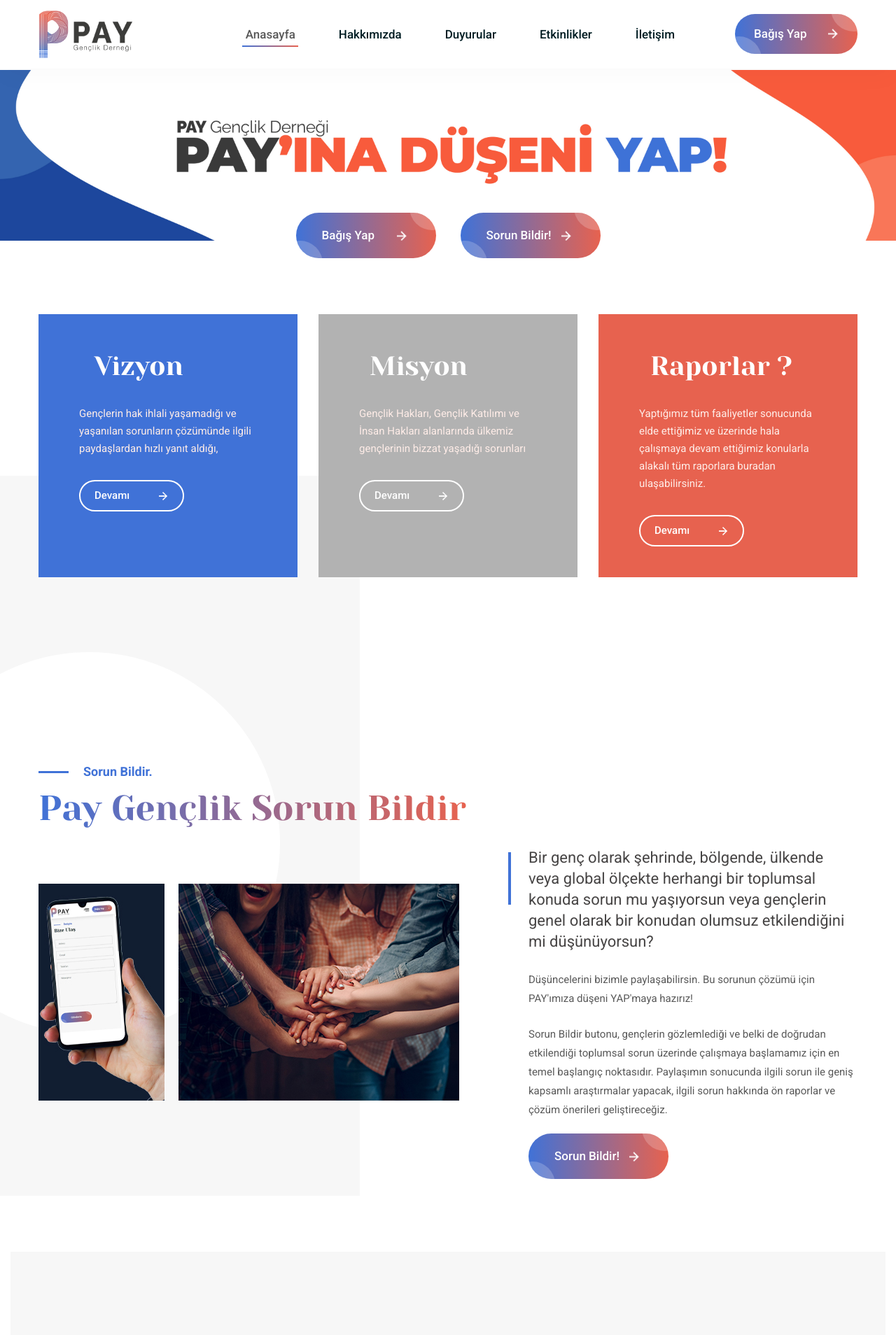
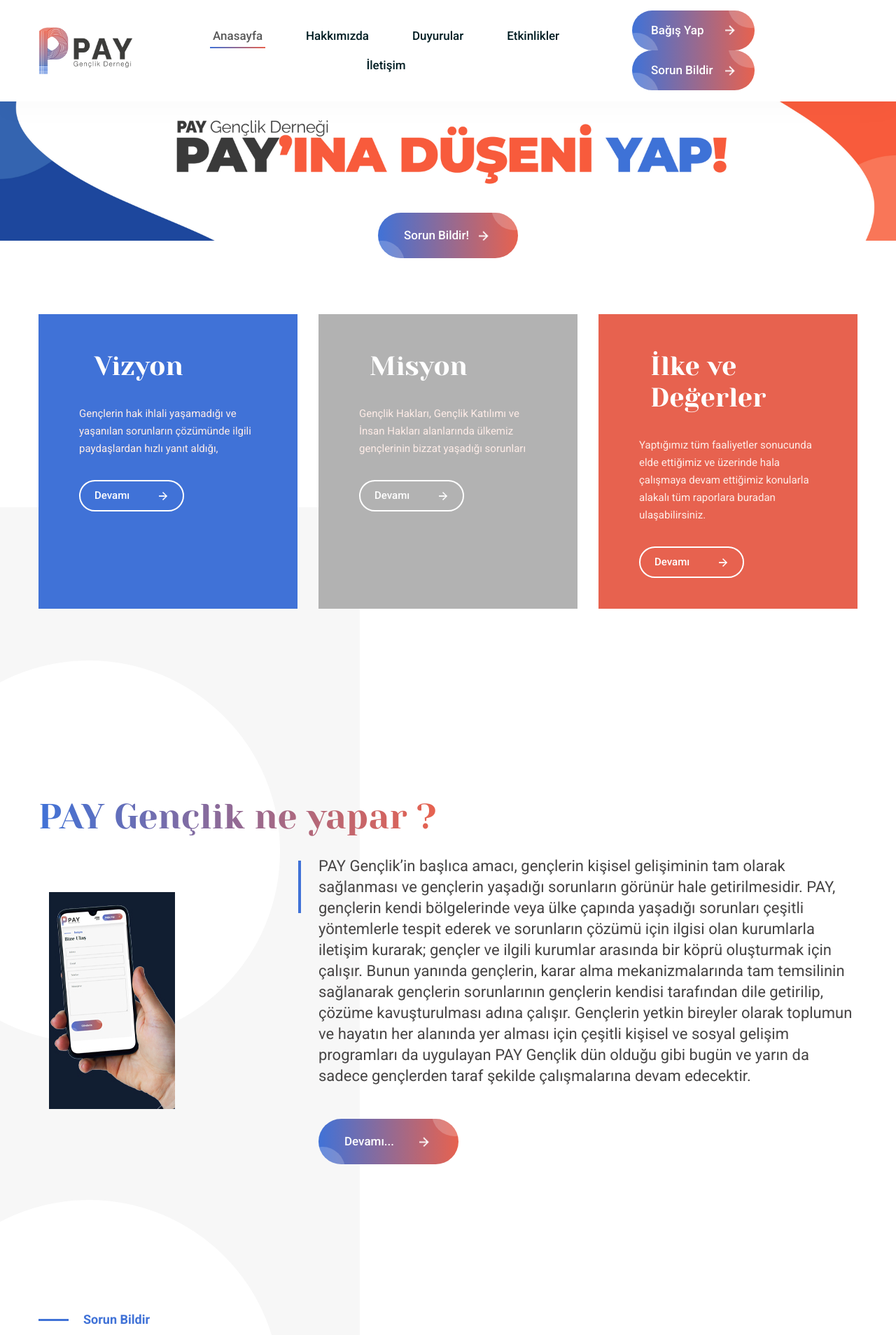
Before and after one commit to Pay-Genclik-Dernegi/openFE, a PHP site: page / in a window 1280 px wide. Shown: the top 1908 px of the page at 70% size. Run offline with PHP 8.4, Linux system fonts and the light colour scheme.

Commit message:
19-05-2023 FE Düzenlemeleri

```diff
--- a/_about.php
+++ b/_about.php
@@ -16,7 +16,7 @@
         <div class="row">
           <div class="col-lg-9">
             <div class="section-title">
-              <h5 class="subtitle line-theme-color">Hakkımızda.</h5>
+              <h5 class="subtitle line-theme-color">Hakkımızda</h5>
             </div>
           </div>
         </div>
--- a/_brands.php
+++ b/_brands.php
@@ -16,7 +16,7 @@
         <div class="row">
           <div class="col-lg-9">
             <div class="section-title">
-              <h5 class="subtitle line-theme-color">Kurumsal Kimlik.</h5>
+              <h5 class="subtitle line-theme-color">Kurumsal Kimlik</h5>
             </div>
           </div>
         </div>
--- a/_donation.php
+++ b/_donation.php
@@ -16,7 +16,7 @@
         <div class="row">
           <div class="col-lg-9">
             <div class="section-title">
-              <h5 class="subtitle line-theme-color">Bağış Yap.</h5>
+              <h5 class="subtitle line-theme-color">Bağış Yap</h5>
               <h2 class="title"><span>Farklı yöntemlerle</span> PAY'ına düşeni YAP'abilirsin! </h2>
             </div>
           </div>
--- a/_events.php
+++ b/_events.php
@@ -16,7 +16,7 @@
         <div class="row">
           <div class="col-lg-9">
             <div class="section-title">
-              <h5 class="subtitle line-theme-color">Etkinlikler.</h5>
+              <h5 class="subtitle line-theme-color">Etkinlikler</h5>
             </div>
           </div>
         </div>
--- a/_footer.php
+++ b/_footer.php
@@ -9,7 +9,7 @@
                             <a class="footer-logo" href="index.php">
                                 <img src="assets/img/logo.png" alt="Logo">
                             </a>
-                            <p>PAY Gençlik, paylaşmayı yaşamın merkezine alan, paylaşmanın ve ortak hareket etmenin gücüne inanan, <b>Farabi’nin Hak, Liyakat, Pay teorisinden</b>  aldığı ilhamla gençliğin dolayısıyla toplumun kalkınmasını hedefleyen, gençlerle iyiliği, güzelliği ve bilgiyi paylaşmada <b>payına düşeni yapmaya</b> çalışan profesyonellerin ortak bir paydada toplanarak kurduğu bir gençlik derneğidir.</p>
+                            <p>PAY Gençlik, paylaşmayı yaşamın merkezine alan, paylaşmanın ve ortak hareket etmenin gücüne inanan, <b>Farabi’nin Hak, Liyakat, PAY teorisinden</b>  aldığı ilhamla gençliğin dolayısıyla toplumun kalkınmasını hedefleyen, gençlerle iyiliği, güzelliği ve bilgiyi paylaşmada <b>PAYına düşeni yapmaya</b> çalışan profesyonellerin ortak bir paydada toplanarak kurduğu bir gençlik derneğidir.</p>
                         </div>
                     </div>
                 </div>
@@ -60,7 +60,7 @@
                 </div>
                 <div class="col-sm-6 col-md-6 col-lg-4 col-xl-4">
                     <div class="widget-item menu-wrap-two-column">
-                        <h4 class="widget-title line-style">Hızlı Linkler</h4>
+                        <h4 class="widget-title line-style">Hızlı Bağlantılar</h4>
                         <nav class="widget-menu-wrap">
                             <div class="row">
                                 <div class="col-6 col-sm-6 col-md-6 pr-sm-5">
--- a/_header.php
+++ b/_header.php
@@ -18,7 +18,8 @@
                                 <ul class="submenu-nav">
                                     <li><a href="?s=vizyon">Vizyon</a></li>
                                     <li><a href="?s=misyon">Misyon</a></li>
-                                    <li><a href="?s=teams">Ekip</a></li>
+                                    <li><a href="?s=ilke_ve_degerler">İlke ve Değerler</a></li>
+                                    <li><a href="?s=teams">Yönetim Kurulu</a></li>
                                     <li><a href="?s=brands">Kurumsal Kimlik</a></li>
                                 </ul>
                             </li>
@@ -35,6 +36,8 @@
                         </button>
                         <a href="?s=donation" class="btn-theme btn-gradient btn-slide btn-style">Bağış Yap <img
                                 class="icon icon-img" src="assets/img/icons/arrow-line-right2.png" alt="Icon"></a>
+                        <a href="?s=reprt_it" class="btn-theme btn-gradient btn-slide btn-style">Sorun Bildir <img
+                                class="icon icon-img" src="assets/img/icons/arrow-line-right2.png" alt="Icon"></a>
                     </div>
                 </div>
             </div>
--- a/_homepage.php
+++ b/_homepage.php
@@ -3,7 +3,7 @@
     <img src="assets/img/banner/pay_banner.jpg" width="1920" height="366" alt="">
   </section>
   <div class="d-flex mx-auto justify-content-center ikiliButton">
-    <a href="?s=donation" class="btn-theme btn-gradient btn-slide btn-style" style="margin-right: 35px;">Bağış Yap <img
+    <a href="?s=donation" class="btn-theme btn-gradient btn-slide btn-style d-none" style="margin-right: 35px;">Bağış Yap <img
         class="icon icon-img" src="assets/img/icons/arrow-line-right2.png" alt="Icon"></a>
     <a href="?s=reprt_it" class="btn-theme btn-gradient btn-slide btn-style">Sorun Bildir! <img
         class="icon icon-img" src="assets/img/icons/arrow-line-right2.png" alt="Icon"></a>
@@ -38,7 +38,7 @@
         <div class="col-md-6 col-lg-4">
           <div class="icon-box-item item-three" style="height: 100%;">
             <div class="icon-box-top">
-              <h4 class="title">Raporlar ?</h4>
+              <h4 class="title">İlke ve Değerler</h4>
             </div>
             <div class="content">
               <p>Yaptığımız tüm faaliyetler sonucunda elde ettiğimiz ve üzerinde hala çalışmaya devam ettiğimiz konularla alakalı tüm raporlara buradan ulaşabilirsiniz.</p>
@@ -56,8 +56,41 @@
         <div class="col-lg-9">
           <div class="section-title position-relative z-index-1" data-aos="fade-up"
                data-aos-duration="1000">
-            <h5 class="subtitle line-theme-color">Sorun Bildir.</h5>
-            <h2 class="title"><span>Pay Gençlik Sorun Bildir</span></h2>
+            <h2 class="title"><span>PAY Gençlik ne yapar ?</span></h2>
+          </div>
+        </div>
+      </div>
+      <div class="row">
+        <div class="col-xl-4">
+          <div class="layer-style" data-aos="fade-up" data-aos-duration="1100">
+            <div class="thumb">
+              <div class="row m-0">
+                <div class="col-12 tilt-animation">
+                  <img src="assets/img/banner/1.jpg" alt="PAY Gençlik ne yapar ?">
+                </div>
+              </div>
+            </div>
+          </div>
+        </div>
+        <div class="col-xl-8">
+          <div class="about-content" data-aos="fade-up" data-aos-duration="1100">
+            <p class="text-style">PAY Gençlik’in başlıca amacı, gençlerin kişisel gelişiminin tam olarak sağlanması ve gençlerin yaşadığı sorunların görünür hale getirilmesidir. PAY, gençlerin kendi bölgelerinde veya ülke çapında yaşadığı sorunları çeşitli yöntemlerle tespit ederek ve sorunların çözümü için ilgisi olan kurumlarla iletişim kurarak; gençler ve ilgili kurumlar arasında bir köprü oluşturmak için çalışır. Bunun yanında gençlerin, karar alma mekanizmalarında tam temsilinin sağlanarak gençlerin sorunlarının gençlerin kendisi tarafından dile getirilip, çözüme kavuşturulması adına çalışır. Gençlerin yetkin bireyler olarak toplumun ve hayatın her alanında yer alması için çeşitli kişisel ve sosyal gelişim programları da uygulayan PAY Gençlik dün olduğu gibi bugün ve yarın da sadece gençlerden taraf şekilde çalışmalarına devam edecektir.</p>
+            <a href="?s=ne_yapar" class="btn-theme btn-gradient btn-slide" style="margin-top: 20px;">Devamı...
+              <img class="icon icon-img" src="assets/img/icons/arrow-line-right2.png" alt="Icon">
+            </a>
+          </div>
+        </div>
+      </div>
+    </div>
+  </section>
+  <section class="about-area about-default-area">
+    <div class="container">
+      <div class="row">
+        <div class="col-lg-9">
+          <div class="section-title position-relative z-index-1" data-aos="fade-up"
+               data-aos-duration="1000">
+            <h5 class="subtitle line-theme-color">Sorun Bildir</h5>
+            <h2 class="title"><span>Bir Sorunum Var!</span></h2>
           </div>
         </div>
       </div>
@@ -67,10 +100,10 @@
             <div class="thumb">
               <div class="row m-0">
                 <div class="col-sm-4 col-md-4 col-lg-4 col-xl-4 p-0 d-none d-sm-block d-lg-none d-xl-block tilt-animation">
-                  <img src="assets/img/banner/1.jpg" alt="Sorun Bildir.">
+                  <img src="assets/img/banner/1.jpg" alt="Sorun Bildir">
                 </div>
                 <div class="col-sm-8 col-md-8 col-lg-12 col-xl-8 p-0 tilt-animation">
-                  <img class="img-two" src="assets/img/banner/2.jpg" alt="Sorun Bildir.">
+                  <img class="img-two" src="assets/img/banner/2.jpg" alt="Sorun Bildir">
                 </div>
               </div>
             </div>
--- a/_misyon.php
+++ b/_misyon.php
@@ -17,8 +17,7 @@
         <div class="row">
           <div class="col-lg-9">
             <div class="section-title">
-              <h5 class="subtitle line-theme-color">Misyon.</h5>
-              <h2 class="title"><span>Gençlik</span> hakları</h2>
+              <h5 class="subtitle line-theme-color">Misyon</h5>
             </div>
           </div>
         </div>
@@ -27,7 +26,6 @@
             <div class="about-content">
               <p class="mb-0">Misyon: Gençlik Hakları, Gençlik Katılımı ve İnsan Hakları alanlarında ülkemiz gençlerinin bizzat yaşadığı sorunları, gördüğü problemleri ve hak ihlallerini açık, şeffaf, yenilikçi, güvenilir ve gençlerden taraf şekilde toplumun geneline ve ilgili paydaşlara karşı dile getirmek; Gençlerin aktif temsiliyetinin toplumun her alanında artırılmasını sağlamaktır.
                 Vizyon: Gençlerin hak ihlali yaşamadığı ve yaşanılan sorunların çözümünde ilgili paydaşlardan hızlı yanıt aldığı, toplumda gençlerin gençler tarafından yeterli oranda aktif temsiliyetinin sağlandığı bir geleceğe ve yönetim anlayışına sahip olmaktır.
-                İlke ve Değerler: Bunu cümlede açıklamak zor olur. O yüzden aşağıdaki ilk 3 cümleyi koyalım sonrasında devamını oku gibi bir buton koyup tümüne ulaşabilecekleri sayfaya yönlendirelim.
                 Uluslararası sözleşmelerde kabul edilen tüm hak ve özgürlüklere saygılıdır.
                 Uluslararası sözleşmelerden doğan hak ve özgürlüklerin kısıtlanmasına karşıdır.
                 Üçüncü kurum, kuruluş ve şahıslar karşısında tarafsız ve bağımsızdır.</p>
--- a/_news.php
+++ b/_news.php
@@ -17,7 +17,7 @@
         <div class="row">
           <div class="col-lg-9">
             <div class="section-title">
-              <h5 class="subtitle line-theme-color">Duyurular.</h5>
+              <h5 class="subtitle line-theme-color">Duyurular</h5>
             </div>
           </div>
         </div>
--- a/_reprts.php
+++ b/_reprts.php
@@ -16,7 +16,7 @@
         <div class="row">
           <div class="col-lg-9">
             <div class="section-title">
-              <h5 class="subtitle line-theme-color">Raporlar.</h5>
+              <h5 class="subtitle line-theme-color">Raporlar</h5>
               <h2 class="title"><span>Raporlar</span></h2>
             </div>
           </div>
--- a/_teams.php
+++ b/_teams.php
@@ -16,7 +16,7 @@
         <div class="row">
           <div class="col-lg-9">
             <div class="section-title">
-              <h5 class="subtitle line-theme-color">Ekip.</h5>
+              <h5 class="subtitle line-theme-color">Ekip</h5>
             </div>
           </div>
         </div>
--- a/_vizyon.php
+++ b/_vizyon.php
@@ -16,8 +16,7 @@
         <div class="row">
           <div class="col-lg-9">
             <div class="section-title">
-              <h5 class="subtitle line-theme-color">Vizyon.</h5>
-              <h2 class="title"><span>Gençlerin</span> hak ihlali yaşamadığı</h2>
+              <h5 class="subtitle line-theme-color">Vizyon</h5>
             </div>
           </div>
         </div>
@@ -25,7 +24,6 @@
           <div class="col-lg-12">
             <div class="about-content">
               <p class="mb-0"> Gençlerin hak ihlali yaşamadığı ve yaşanılan sorunların çözümünde ilgili paydaşlardan hızlı yanıt aldığı, toplumda gençlerin gençler tarafından yeterli oranda aktif temsiliyetinin sağlandığı bir geleceğe ve yönetim anlayışına sahip olmaktır.
-                İlke ve Değerler: Bunu cümlede açıklamak zor olur. O yüzden aşağıdaki ilk 3 cümleyi koyalım sonrasında devamını oku gibi bir buton koyup tümüne ulaşabilecekleri sayfaya yönlendirelim.                Uluslararası sözleşmelerde kabul edilen tüm hak ve özgürlüklere saygılıdır.
                 Uluslararası sözleşmelerden doğan hak ve özgürlüklerin kısıtlanmasına karşıdır.
                 Üçüncü kurum, kuruluş ve şahıslar karşısında tarafsız ve bağımsızdır.</p>
             </div>
```
Also changed, not shown: _ilke_ve_degerler.php (added, +32 -0 lines), _ne_yapar.php (added, +37 -0 lines), _reprt_it.php (+3 -5 lines).
